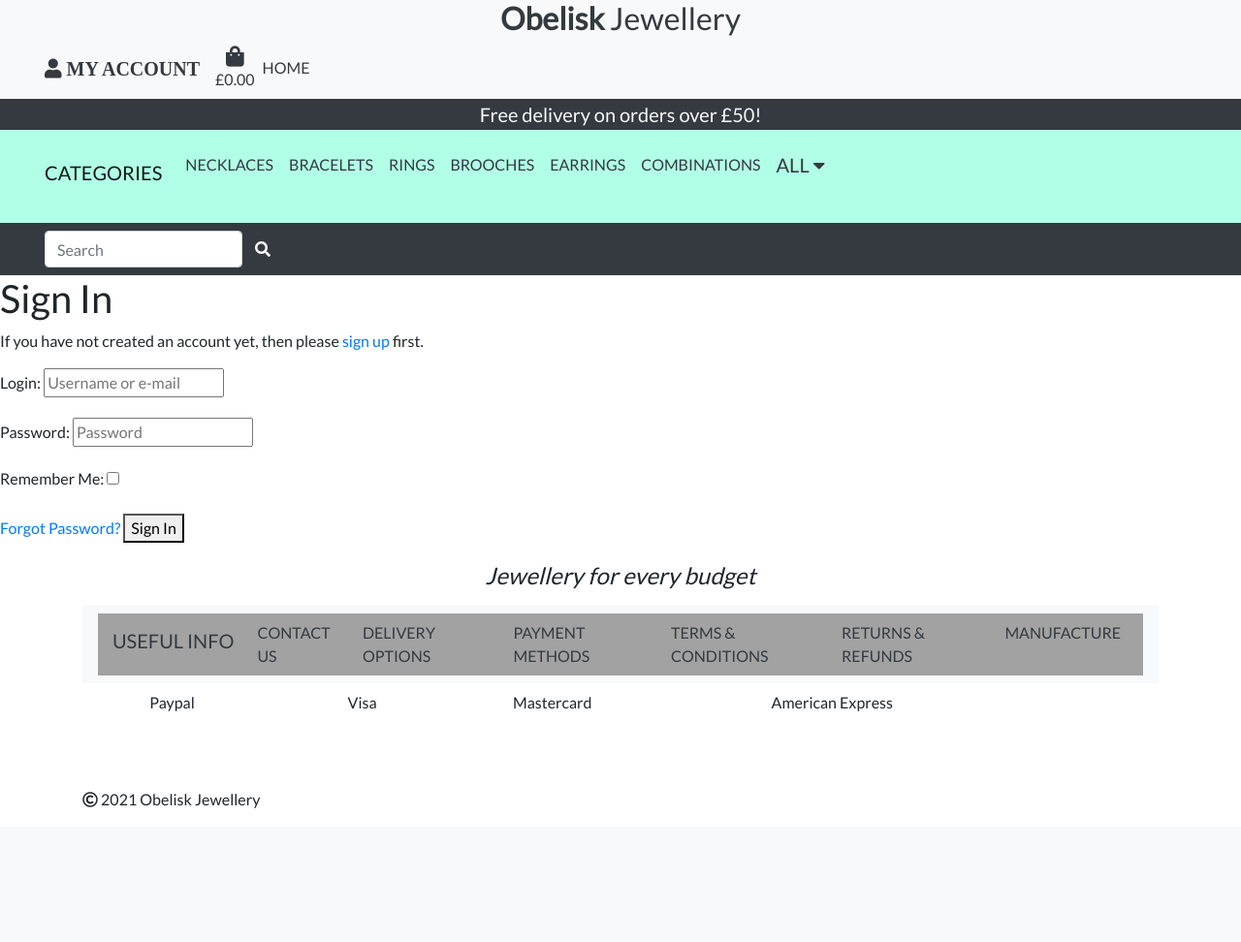
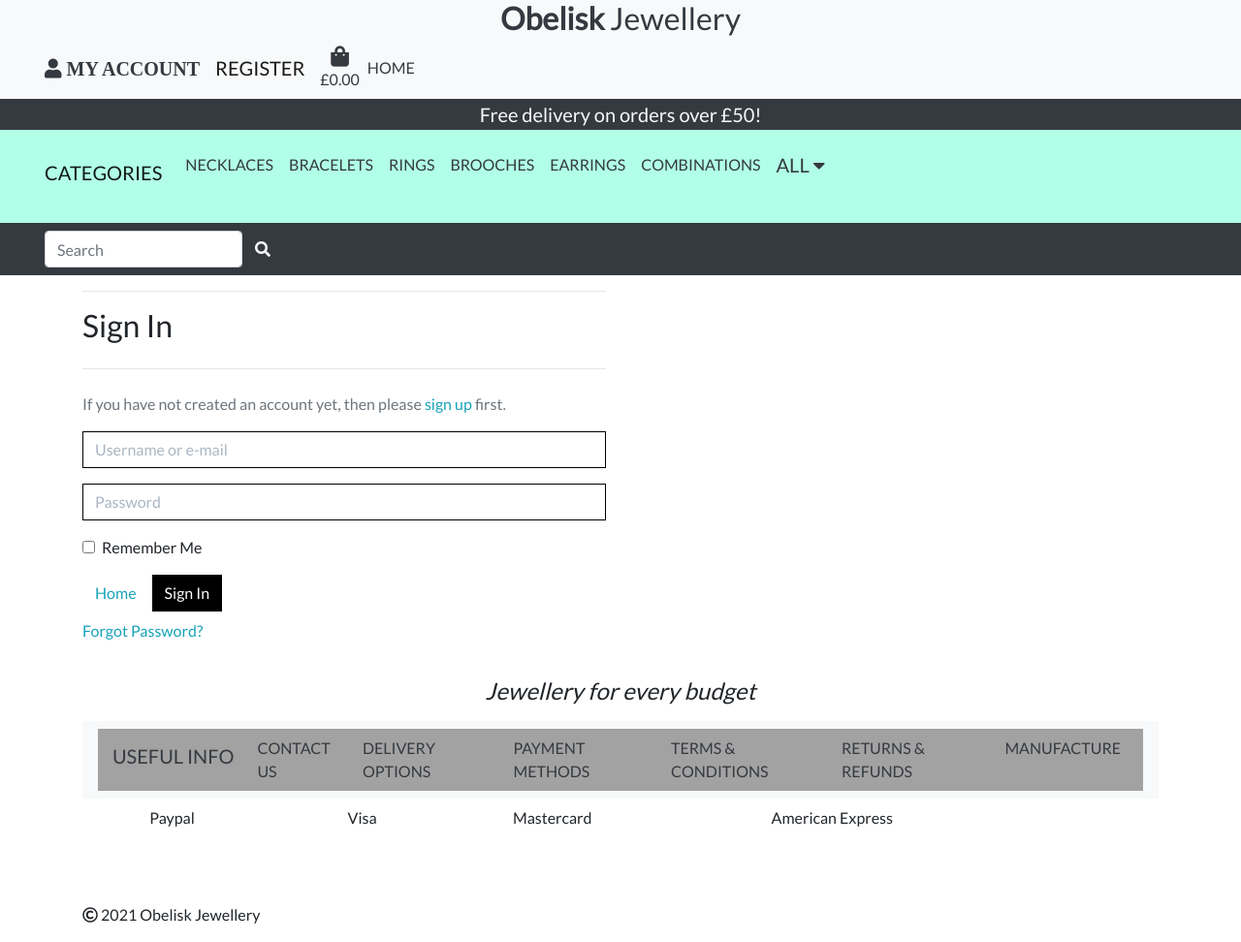
Before and after one commit to sanson0/obelisk_jewellery, a Django app: page /accounts/login/ in a window 1280 px wide. Shown: the whole page at 97% size. Before the commit the page ends 834 px from the top, so only its background shows below. Run offline with Django 3.2, Linux system fonts and the light colour scheme; some libraries are stand-ins or nearby versions.

Commit message:
Updated Allauth templates and tested profiles

```diff
--- a/profiles/templates/profiles/profile.html
+++ b/profiles/templates/profiles/profile.html
@@ -23,4 +23,5 @@
                 <hr>
             </div>
         </div>
+        {{ profile }}
 {% endblock %}
--- a/static/css/base.css
+++ b/static/css/base.css
@@ -154,3 +154,55 @@ body {
 	background: white;
 	z-index: -1;
 }
+/* Allauth form formatting */
+
+.allauth-form-inner-content p {
+  margin-top: 1.5rem; /* mt-4 */
+  color: #6c757d; /* text-secondary */
+}
+
+.allauth-form-inner-content input {
+  border-color: #000;
+  border-radius: 0;
+}
+
+.allauth-form-inner-content label:not([for='id_remember']) {
+  display: none;
+}
+
+.allauth-form-inner-content input::placeholder {
+  color: #aab7c4;
+}
+
+.allauth-form-inner-content button,
+.allauth-form-inner-content input[type='submit'] {
+/* btn */
+display: inline-block;
+  font-weight: 400;
+  color: #fff;
+  text-align: center;
+  vertical-align: middle;
+  -webkit-user-select: none;
+  -moz-user-select: none;
+  -ms-user-select: none;
+  user-select: none;
+  background-color: #000;
+  border: 1px solid #000;
+  padding: .375rem .75rem;
+  font-size: 1rem;
+  line-height: 1.5;
+  border-radius: 0;
+      /* standard bootstrap btn transitions */
+      transition: color .15s ease-in-out,background-color .15s ease-in-out,border-color .15s ease-in-out,box-shadow .15s ease-in-out;
+    }
+
+    .allauth-form-inner-content button:hover,
+    .allauth-form-inner-content input[type='submit']:hover {
+      color: #fff;
+        background-color: #222;
+        border-color: #222;
+    }
+
+    .allauth-form-inner-content a {
+      color: #17a2b8; /* text-info */
+    }
--- a/templates/allauth/account/account_inactive.html
+++ b/templates/allauth/account/account_inactive.html
@@ -4,8 +4,10 @@
 
 {% block head_title %}{% trans "Account Inactive" %}{% endblock %}
 
-{% block content %}
-<h1>{% trans "Account Inactive" %}</h1>
+{% block inner_content %}
+<hr>
+<h2 class="logo-font mb-4">{% trans "Account Inactive" %}</h2>
+<hr>
 
 <p>{% trans "This account is inactive." %}</p>
 {% endblock %}
--- a/templates/allauth/account/base.html
+++ b/templates/allauth/account/base.html
@@ -1 +1,15 @@
 {% extends "base.html" %}
+
+{% block content %}
+    <div class="container header-container">
+        <div class="overlay"></div>
+        <div class="row">
+            <div class="col-12 col-md-6">
+                <div class="allauth-form-inner-content">
+                    {% block inner_content %}
+                    {% endblock %}
+                </div>
+            </div>
+        </div>
+    </div>
+{% endblock %}
--- a/templates/allauth/account/email_confirm.html
+++ b/templates/allauth/account/email_confirm.html
@@ -6,8 +6,10 @@
 {% block head_title %}{% trans "Confirm E-mail Address" %}{% endblock %}
 
 
-{% block content %}
-<h1>{% trans "Confirm E-mail Address" %}</h1>
+{% block inner_content %}
+<hr>
+<h2 class="logo-font mb-4">{% trans "Confirm E-mail Address" %}</h2>
+<hr>
 
 {% if confirmation %}
 
--- a/templates/allauth/account/login.html
+++ b/templates/allauth/account/login.html
@@ -5,9 +5,11 @@
 
 {% block head_title %}{% trans "Sign In" %}{% endblock %}
 
-{% block content %}
+{% block inner_content %}
 
-<h1>{% trans "Sign In" %}</h1>
+<hr>
+<h2 class="logo-font mb-4">{% trans "Sign In" %}</h2>
+<hr>
 
 {% get_providers as socialaccount_providers %}
 
@@ -35,12 +37,16 @@ for a {{ site_name }} account and sign in below:{% endblocktrans %}</p>
 
 <form class="login" method="POST" action="{% url 'account_login' %}">
   {% csrf_token %}
-  {{ form.as_p }}
+  {{ form|crispy }}
   {% if redirect_field_value %}
   <input type="hidden" name="{{ redirect_field_name }}" value="{{ redirect_field_value }}" />
   {% endif %}
-  <a class="button secondaryAction" href="{% url 'account_reset_password' %}">{% trans "Forgot Password?" %}</a>
+  <a class="btn btn-outline-black rounded-0" href="{% url 'home' %}">Home</a>
   <button class="primaryAction" type="submit">{% trans "Sign In" %}</button>
+  <p class="mt-2">
+    <a class="button secondaryAction" href="{% url 'account_reset_password' %}">{% trans "Forgot Password?" %}</a>
+  </p>
 </form>
 
+
 {% endblock %}
--- a/templates/base.html
+++ b/templates/base.html
@@ -55,8 +55,11 @@
         <!--First navbar containing links to my account, orders, home, product management and logout-->
         <nav class="navbar navbar-expand-lg navbar-light bg-light">
           <div class="container-fluid">
-            <a class="navbar-brand text-uppercase" href="#">
+            <a class="navbar-brand text-uppercase" href="{% url 'account_login' %}">
               <i class="fas fa-user text-dark"> My Account</i>
+            </a>
+            <a class="navbar-brand text-uppercase" href="{% url 'account_signup' %}">
+              Register
             </a>
             <a class="{% if grand_total %} font-weight-bold{% else %} text-dark{% endif %}" href="{% url 'view_bag' %}">
               <div class="text-center">
@@ -83,7 +86,7 @@
                 </li>
                 {% if request.user.is_authenticated %}
                 <li class="nav-item">
-                  <a class="nav-link text-uppercase text-dark" aria-current="page" href="#">Orders</a>
+                  <a class="nav-link text-uppercase text-dark" aria-current="page" href="{% url 'profile' %}">Profile</a>
                 </li>
                 {% if request.user.is_superuser %}
                 <li class="nav-item">
@@ -91,7 +94,7 @@
                 </li>
                 {% endif %}
                 <li class="nav-item">
-                  <a class="nav-link text-uppercase text-dark" href="#" aria-current="page">Logout</a>
+                  <a class="nav-link text-uppercase text-dark" href="{% url 'account_logout' %}" aria-current="page">Logout</a>
                 </li>
                 {% endif %}
               </ul>
```
Also changed, not shown: profiles/views.py (+7 -2 lines).
